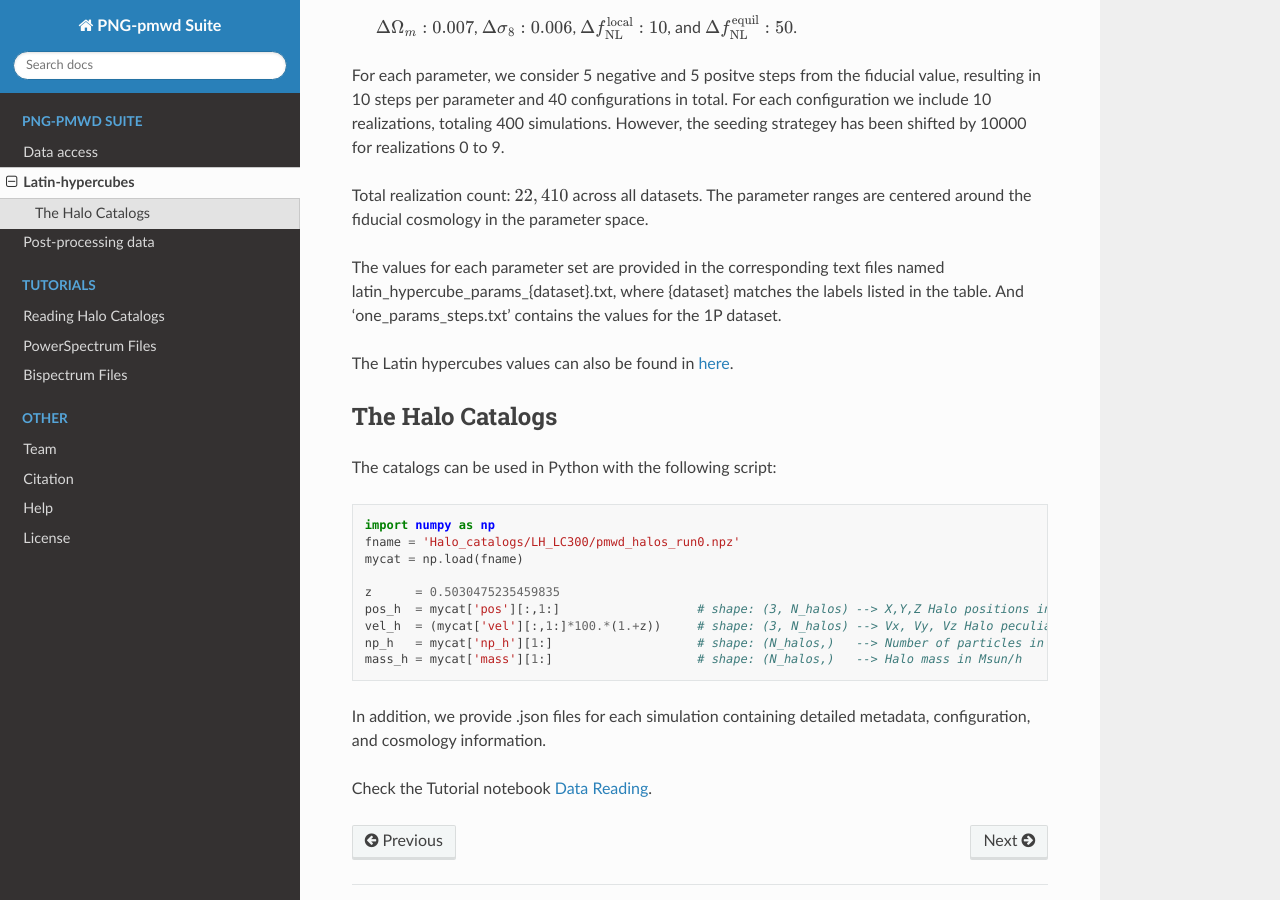
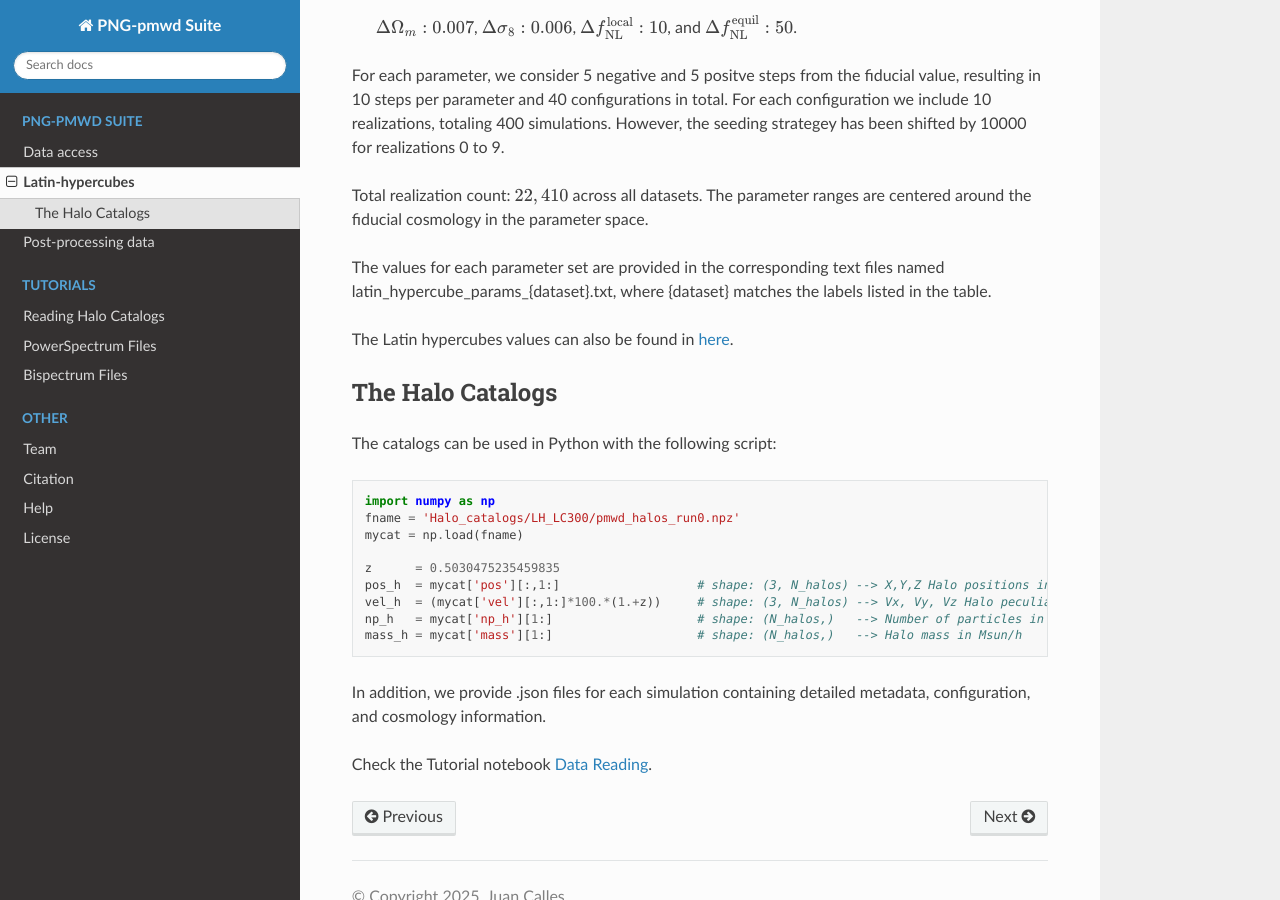
Before and after one commit to jcallesh/PNG-pmwd-Suite, a Sphinx documentation site: the page built from docs/source/latin_hypercubes.rst, in a window 1280 px wide and 900 px high, scrolled down 1055 px. Built offline with Sphinx 7.4.7 and the Read the Docs theme 3.1.0, drawn with Linux system fonts in a browser that asks for light colours.

Commit message:
docs: update

```diff
--- a/docs/source/latin_hypercubes.rst
+++ b/docs/source/latin_hypercubes.rst
@@ -50,7 +50,6 @@ However, the seeding strategey has been shifted by 10000 for realizations 0 to 9
 Total realization count: :math:`22,410` across all datasets. The parameter ranges are centered around the fiducial cosmology in the parameter space.
 
 The values for each parameter set are provided in the corresponding text files named latin_hypercube_params_{dataset}.txt, where {dataset} matches the labels listed in the table.
-And 'one_params_steps.txt' contains the values for the 1P dataset.
 
 The Latin hypercubes values can also be found in `here <https://github.com/jcallesh/PNG-pmwd-Suite/tree/main/docs/source/Latin_hypercube>`__.
 
```
